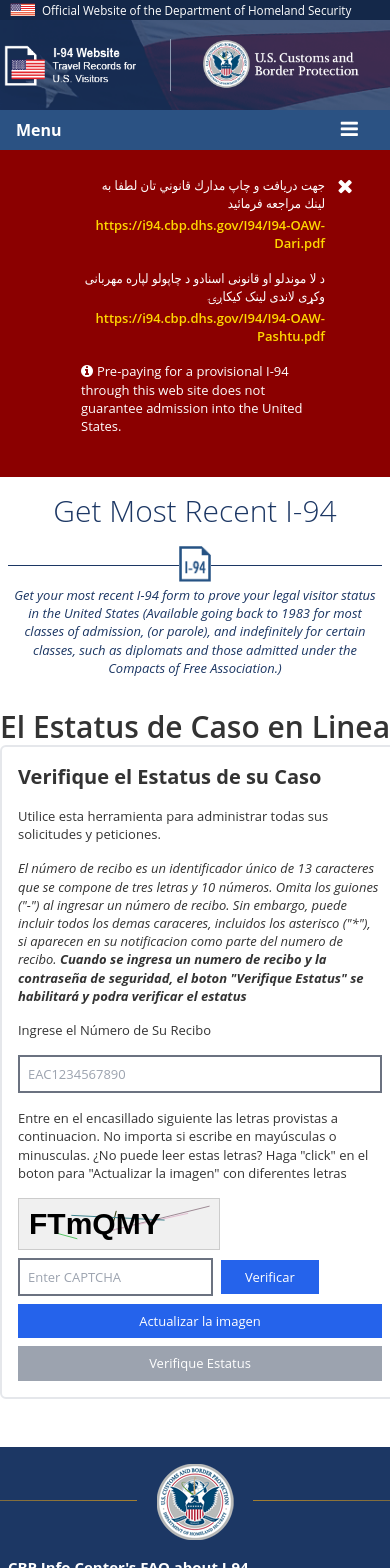
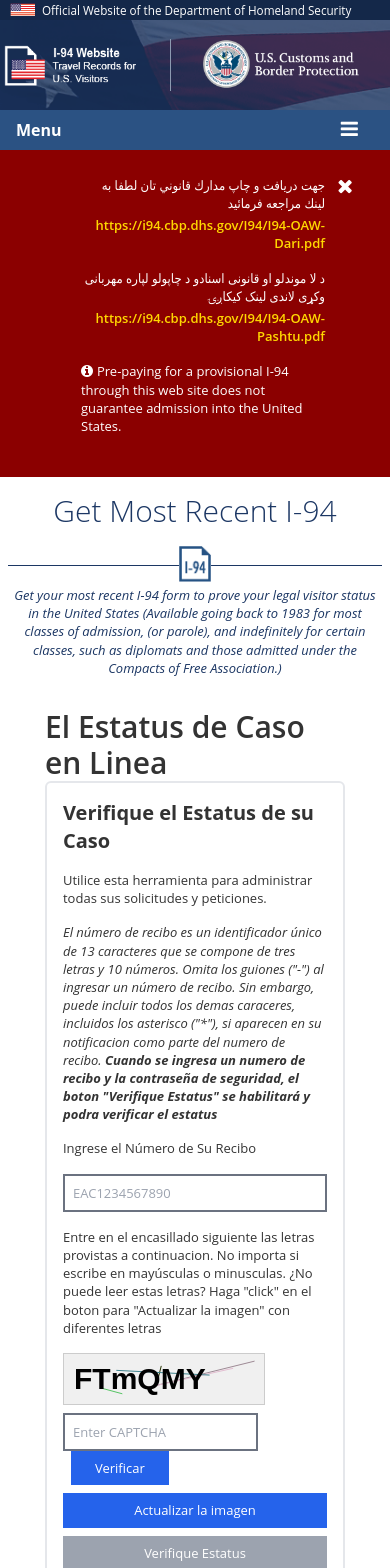
Before and after one commit to guru794/pruiebas, a React (Vite) app: page /recent in a window 390 px wide. Shown: the top 1568 px of the page. Built offline with nearby package versions, Linux system fonts and the light colour scheme.

Commit message:
width caso

```diff
--- a/src/pages/MostRecent.jsx
+++ b/src/pages/MostRecent.jsx
@@ -54,7 +54,7 @@
             </p>
           </div>
         </div>
-        <div className="w-[400px] mx-auto my-8 text-start">
+        <div className="w-[300px] sm:w-[400px] mx-auto my-8 text-start">
           <p className=" font-semibold text-3xl">El Estatus de Caso en Linea</p>
           <div className=" border-2 rounded-md p-4 flex flex-col gap-4">
             {activate ? (
```
